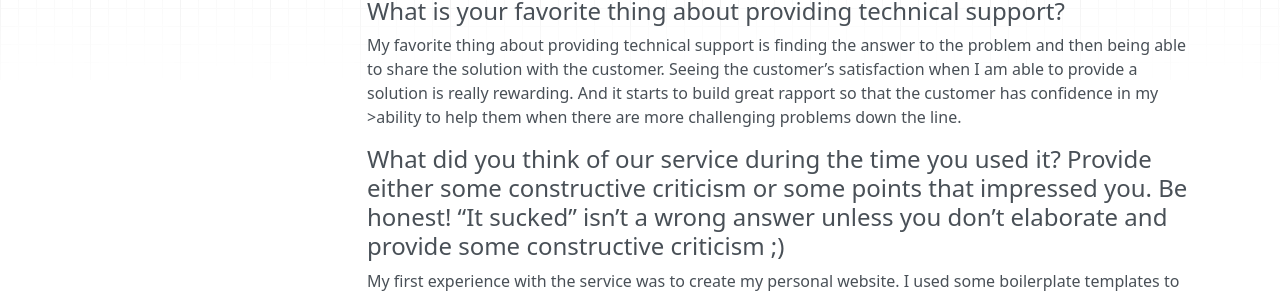
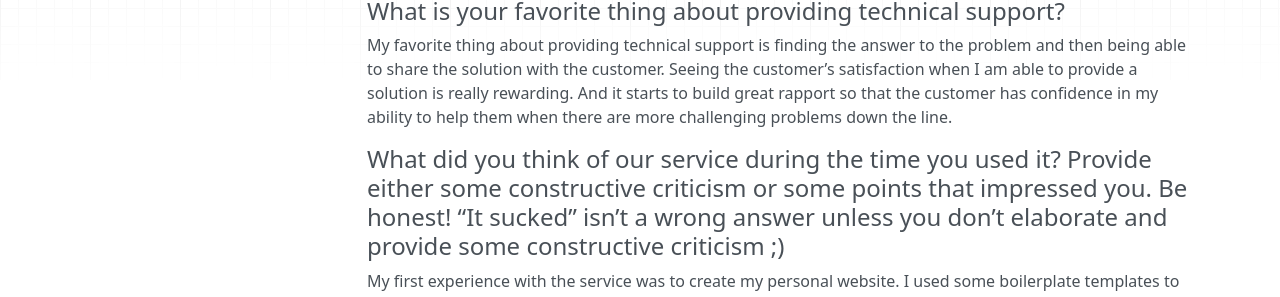
Before and after one commit to julie-norris/mkdocs-base, an MkDocs documentation site: the page built from docs/index.md, in a window 1280 px wide and 900 px high, scrolled down 487 px. Shown: the part 226-523 px from the top of the window. Built offline with MkDocs 1.6.1, drawn with Linux system fonts in a browser that asks for light colours; nearby versions of some CDN libraries.

```diff
--- a/docs/index.md
+++ b/docs/index.md
@@ -25,13 +25,13 @@
 
 #### What is your favorite thing about providing technical support?
 
-My favorite thing about providing technical support is finding the answer to the problem and then being able to share the solution with the customer. Seeing the customer’s satisfaction when I am able to provide a solution is really rewarding. And it starts to build great rapport so that the customer has confidence in my >ability to help them when there are more challenging problems down the line.
+My favorite thing about providing technical support is finding the answer to the problem and then being able to share the solution with the customer. Seeing the customer’s satisfaction when I am able to provide a solution is really rewarding. And it starts to build great rapport so that the customer has confidence in my ability to help them when there are more challenging problems down the line.
 
 
 
 #### What did you think of our service during the time you used it?  Provide either some constructive criticism or some points that impressed you.  Be honest!  “It sucked” isn’t a wrong answer unless you don’t elaborate and provide some constructive criticism ;)
 
-My first experience with the service was to create my personal website.  I used some boilerplate templates to create my personal website and when I used Netlify to deploy the site it was very simple and easy and deployed quickly.
+My first experience with the service was to create my personal website. I used some boilerplate templates to create my personal website and when I used Netlify to deploy the site it was very simple and easy and deployed quickly.
 Using the staticgen website proved to be a bit more challenging because I encountered errors in trying to deploy.  One issue was that the server was running but I got a 'page not found' error. It would be hugely benficial if the resulting alert box says "it’s working but there is no content".
 
 
@@ -47,6 +47,7 @@ Initially when I looked at the options on staticgen.com I thought I would use Je
 [Twilio REST APIs](https://www.twilio.com/docs/usage/api)
 
 I think the Twilio API documentation is well done. I used it when I added SMS messaging to my app, Carpool! that I created during my Hackbright Academy Fellowship.  The documentation is well done because it starts with some general explanation about APIs and authentication. The docs then go on to provide small digestible chunks of information specific to different functionality of their product with examples. As a new developer when I created my app I was able to read through the information and look at the sample code and apply it to my own needs.
+
 
 
 #### Why do you think SSL/HTTPS is important?
```
